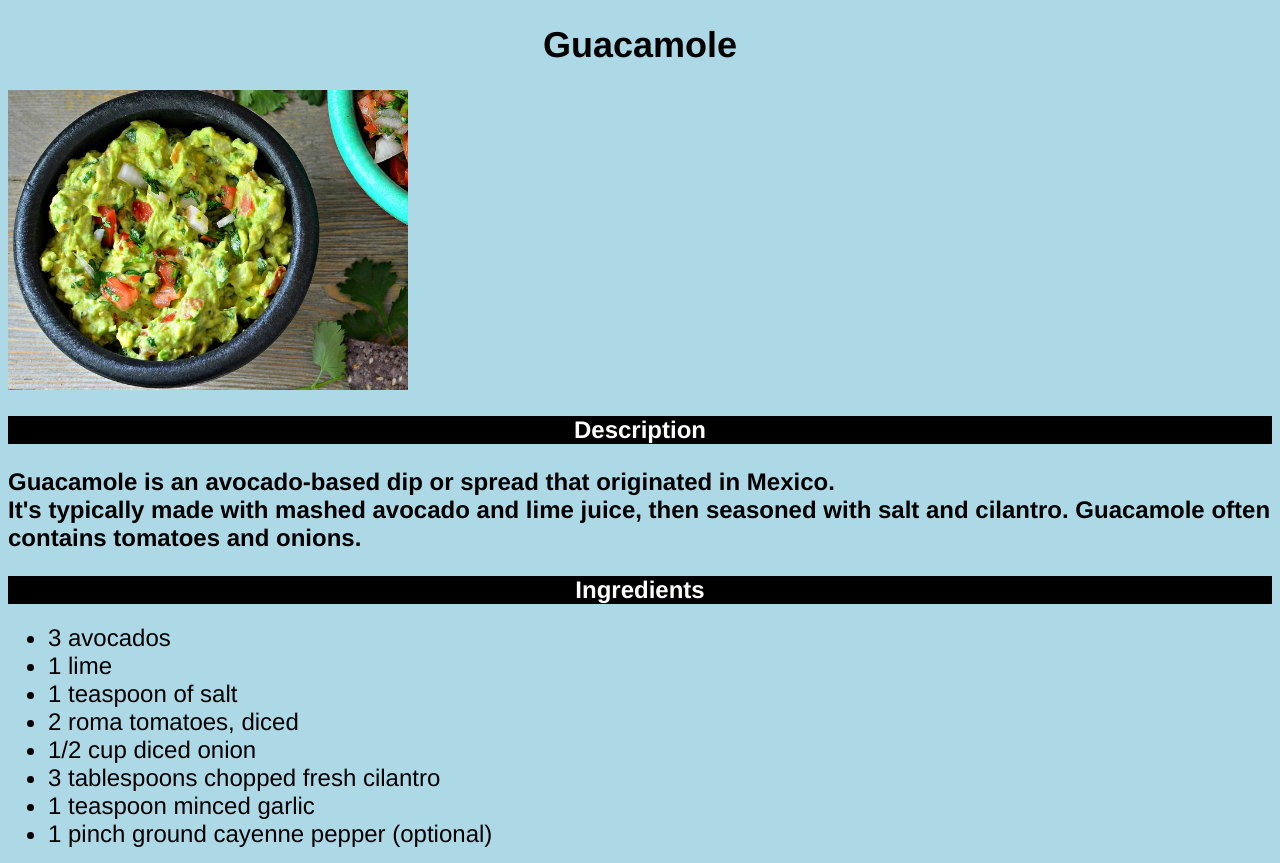
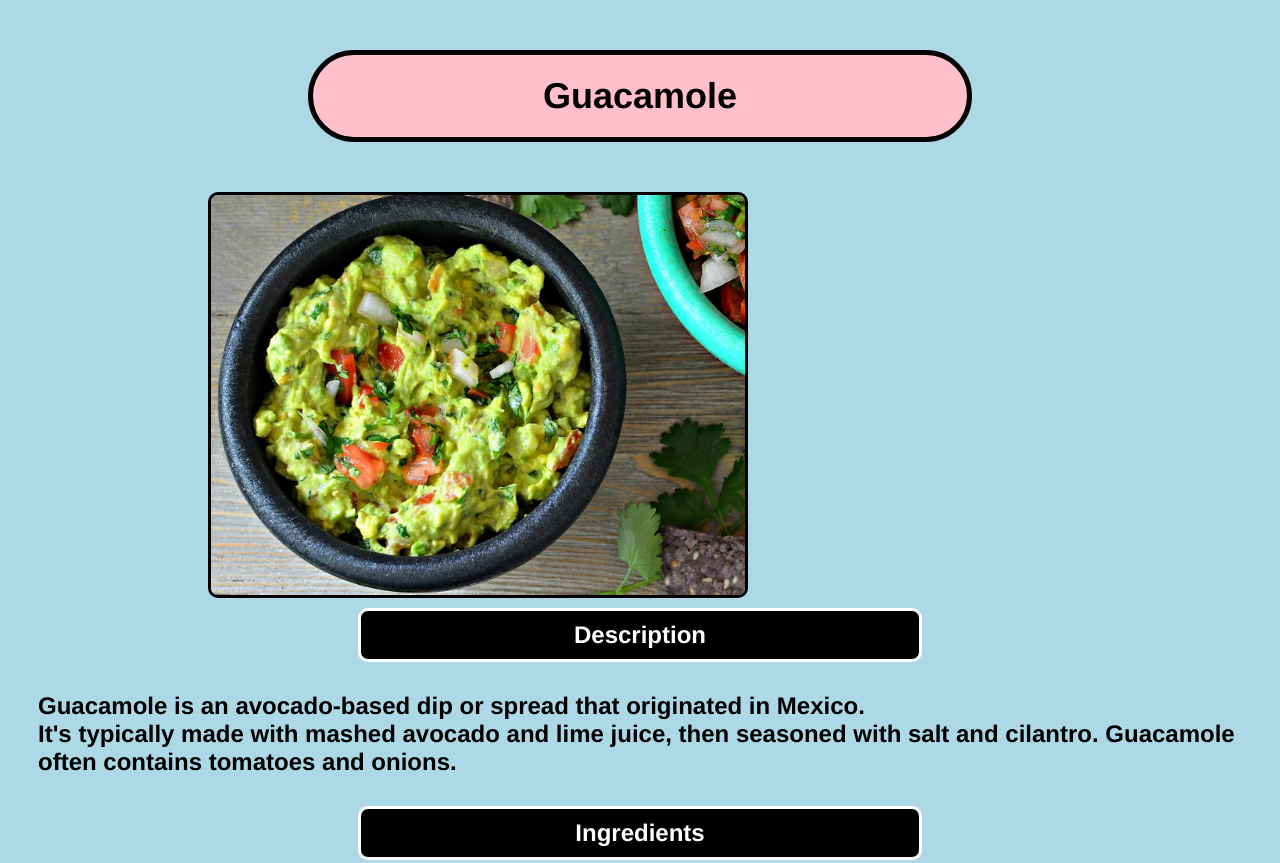
Before and after one commit to ColmiiK/odin-recipes, a plain HTML site: page recipes/guacamole.html in a window 1280 px wide. Shown: the top 863 px of the page. Drawn offline with Linux system fonts and the light colour scheme.

Commit message:
modified with margin, padding and borders

```diff
--- a/css/style.css
+++ b/css/style.css
@@ -7,28 +7,56 @@
 h1 {
     font-size: 36px;
     text-align: center;
+    border: 5px solid black;
+    margin: 50px 300px;
+    padding: 20px 0px;
+    border-radius: 100px;
+    background-color: pink;
 }
 h2 {
     color: white;
     font-weight: bold;
     text-align: center;
     background-color: black;
+    border: 3px solid white;
+    border-radius: 10px;
+    padding: 10px;
+    margin: 10px 350px;
 }
 p {
     font-weight: bold;
+    padding: 20px;
+    margin: 10px;
+}
+img {
+    height: 400px;
+    width: auto;
+    display: block;
+    margin: 0px 200px;
+    border: 3px solid black;
+    border-radius: 10px;
 }
 .recipes {
     text-align: center;
     font-size: 24px;
 }
+.guac, .maca {
+
+    border: 2px solid black;
+    border-radius: 100px;
+    display: block;
+    margin: 5px 300px;
+    text-decoration: none;
+}
 .guac {
     background-color: lightgreen;
-
 }
 .maca {
     background-color: lightyellow;
 }
 
 ul, ol {
+    padding: 10px;
+    margin: 0px 200px;
     font-size: 20px;
 }
```
Also changed, not shown: index.html (+2 -4 lines).
